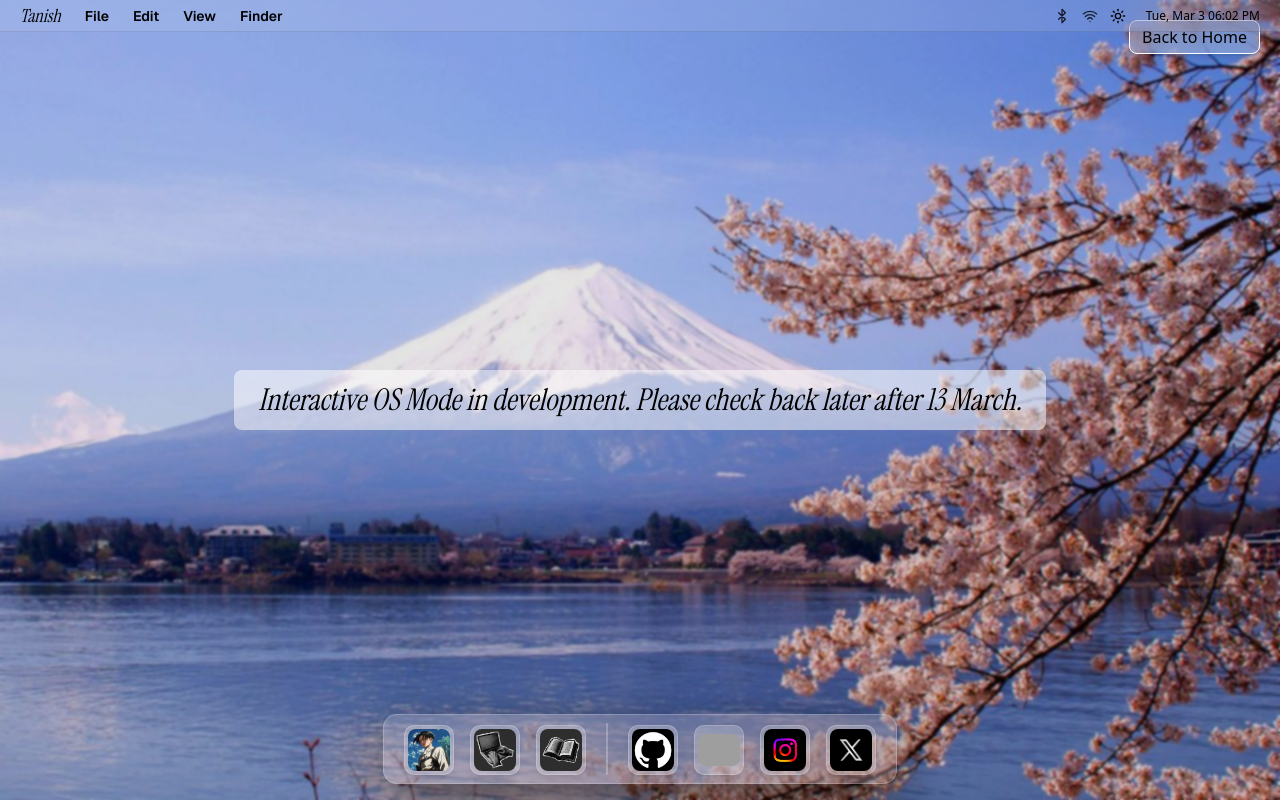
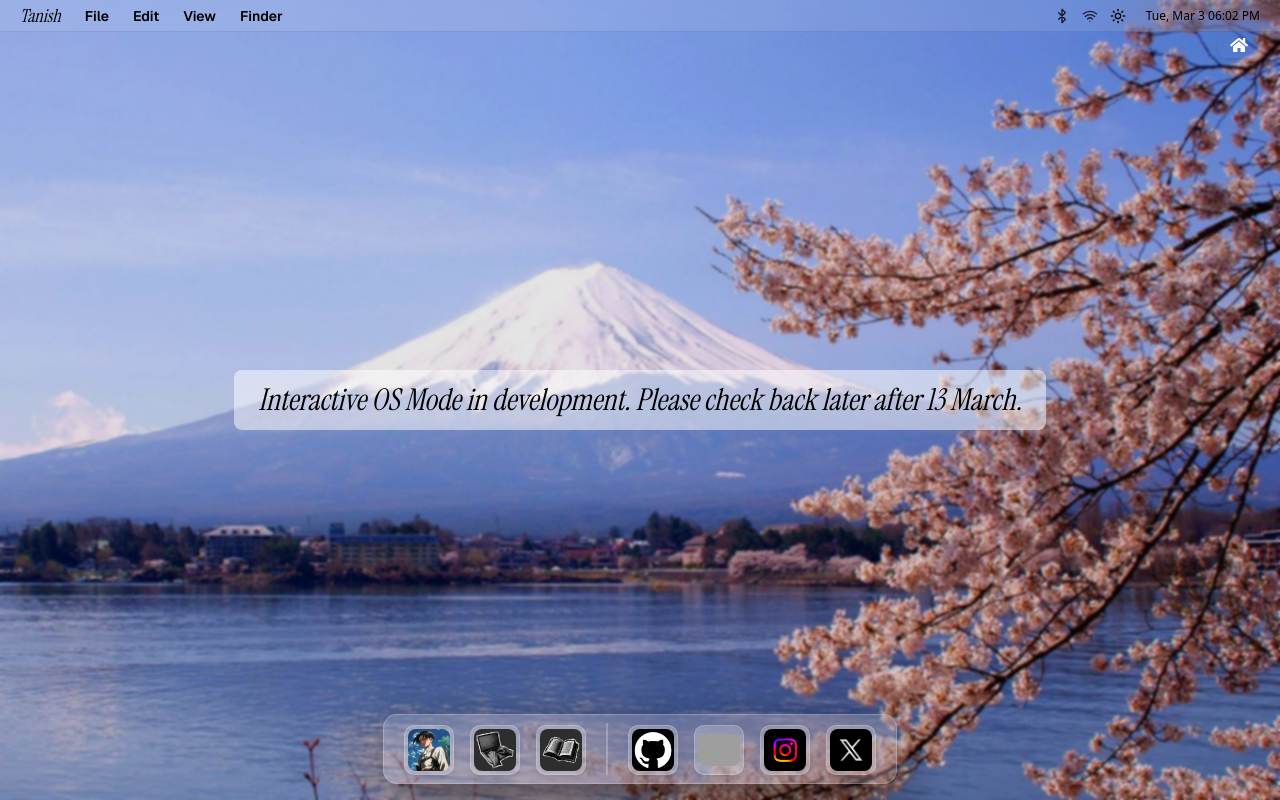
Before and after one commit to tanishtirpathi/V2-Portfolio, a Next.js app: page /os in a window 1280 px wide. Built offline with nearby package versions, Linux system fonts and the light colour scheme; grey boxes are pictures that could not be loaded.

Commit message:
Home Icon and dock

```diff
--- a/src/app/os/page.tsx
+++ b/src/app/os/page.tsx
@@ -2,6 +2,8 @@ import Link from "next/link"
 import Image from "next/image"
 import TopBar from "@/components/os/compo/TopBar"
 import Dock from "@/components/os/compo/Dock"
+import { FaHome } from "react-icons/fa";
+
 export default function OSPage() {
   return (
     <main className="relative min-h-screen text-black flex items-center justify-center overflow-hidden">
@@ -34,16 +36,13 @@ export default function OSPage() {
       </h1>
 
     <Dock/>
-      <div className="fixed top-5 right-5">
+      <div className="fixed top-8 right-5">
+
         <button
           className="
           relative
           px-3 py-1
           rounded-md
-          backdrop-blur-md
-          bg-gray-200/30
-          border
-          border-white
           text-gray-900
           shadow-md
           transition-all
@@ -51,10 +50,8 @@ export default function OSPage() {
           hover:scale-[1.02]
           hover:bg-white/40
         "
-        >
-          <Link href="/" className="text-black no-underline">
-            Back to Home
-          </Link>
+        >  <Link href="/" className="text-white font-bold text-lg no-underline">
+            <FaHome /></Link>
         </button>
       </div>
     </main>
--- a/src/components/os/compo/Dock.tsx
+++ b/src/components/os/compo/Dock.tsx
@@ -109,6 +109,7 @@ export default function Dock() {
           </motion.div>
         )
       })}
+
     </div>
   )
 }
```
